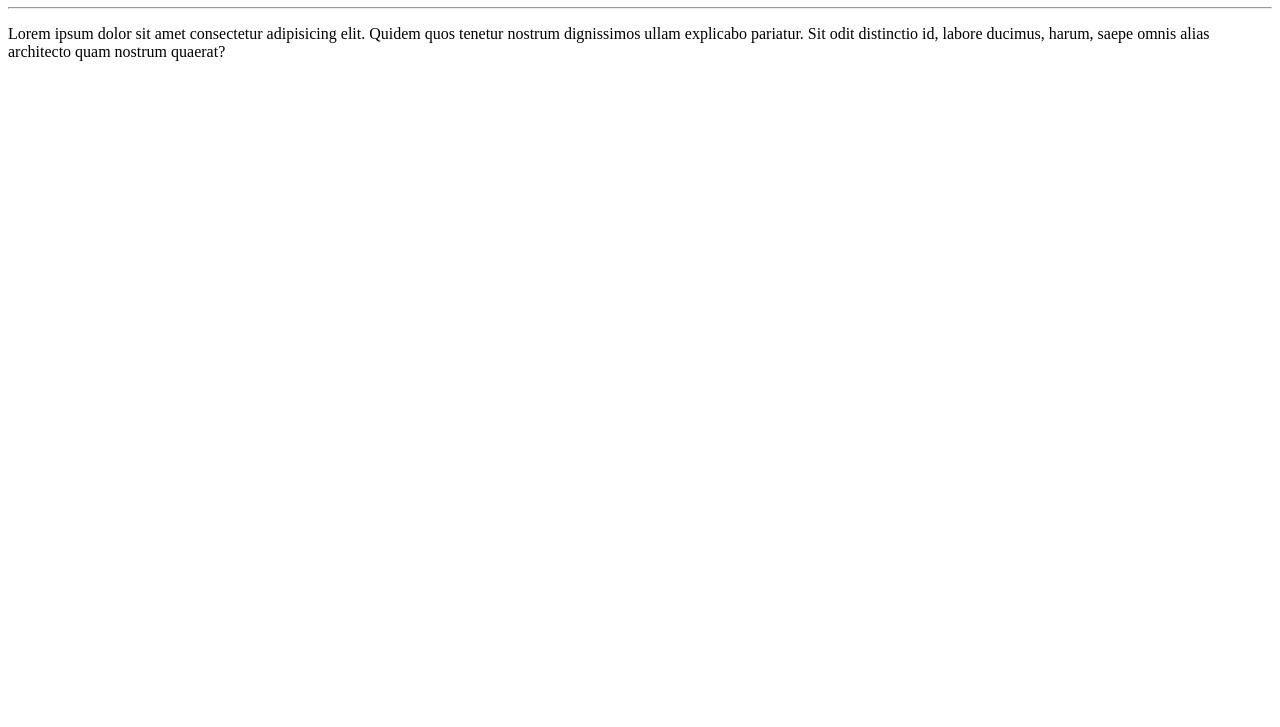
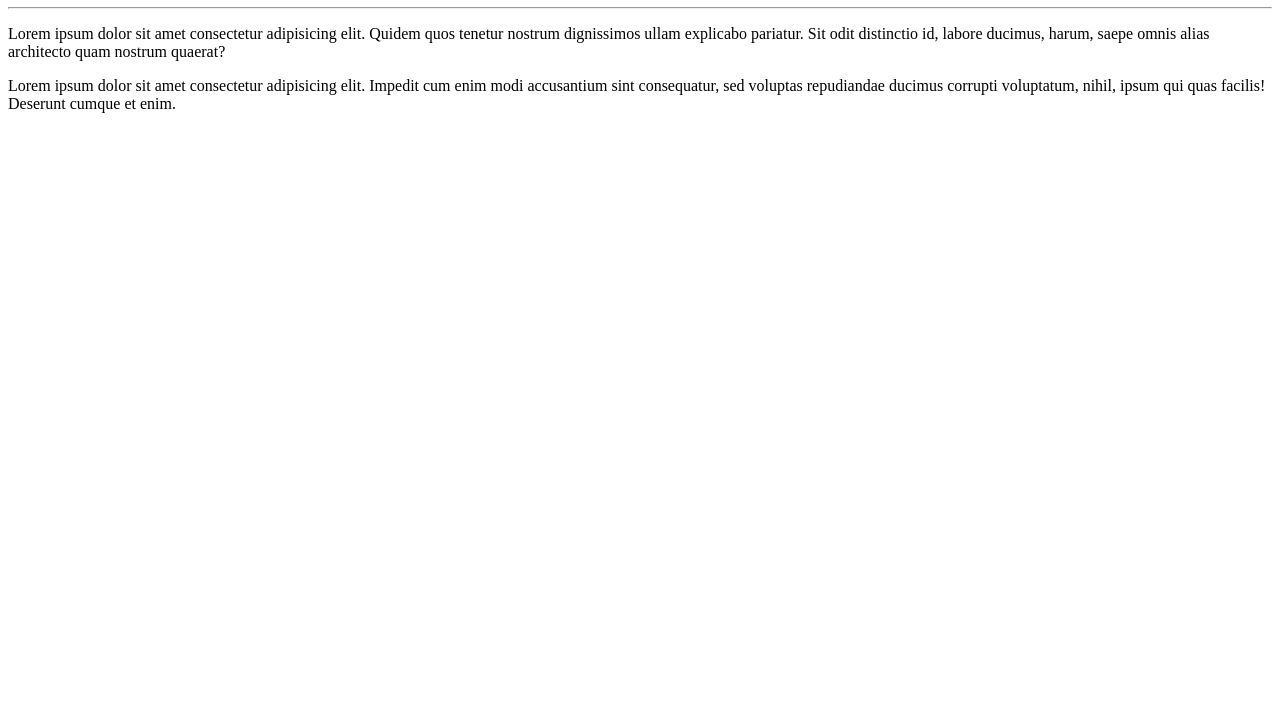
Before and after one commit to vanessa-gama/Ola-Mundo, a plain HTML site: page site-exemplo/index.html in a window 1280 px wide. Shown: the part 73-800 px from the top of the page. Drawn offline with Linux system fonts and the light colour scheme.

Commit message:
adicionei um parágrafo.

```diff
--- a/site-exemplo/index.html
+++ b/site-exemplo/index.html
@@ -10,6 +10,7 @@
     <h1>Olá, Mundo!</h1>
     <hr>
     <p>Lorem ipsum dolor sit amet consectetur adipisicing elit. Quidem quos tenetur nostrum dignissimos ullam explicabo pariatur. Sit odit distinctio id, labore ducimus, harum, saepe omnis alias architecto quam nostrum quaerat?</p>
+    <p>Lorem ipsum dolor sit amet consectetur adipisicing elit. Impedit cum enim modi accusantium sint consequatur, sed voluptas repudiandae ducimus corrupti voluptatum, nihil, ipsum qui quas facilis! Deserunt cumque et enim.</p>
 
 </body>
 </html>
```
